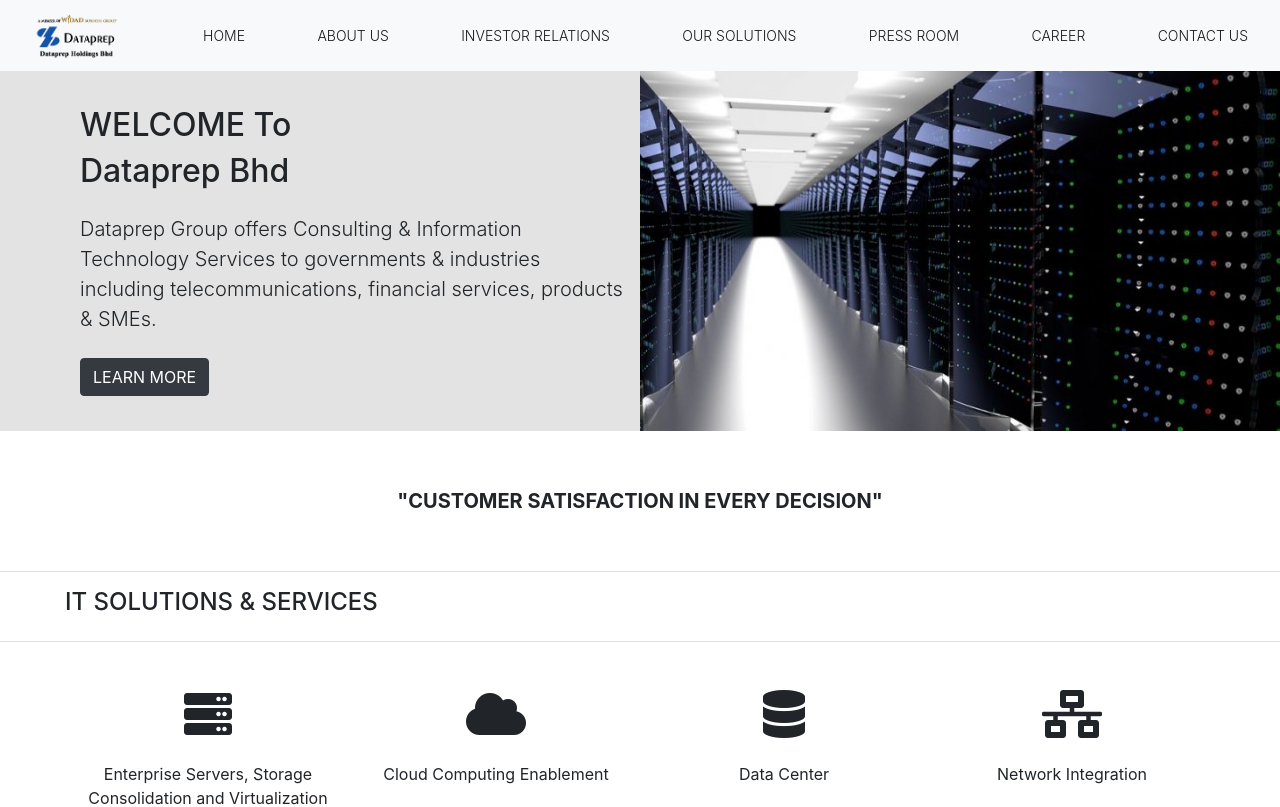
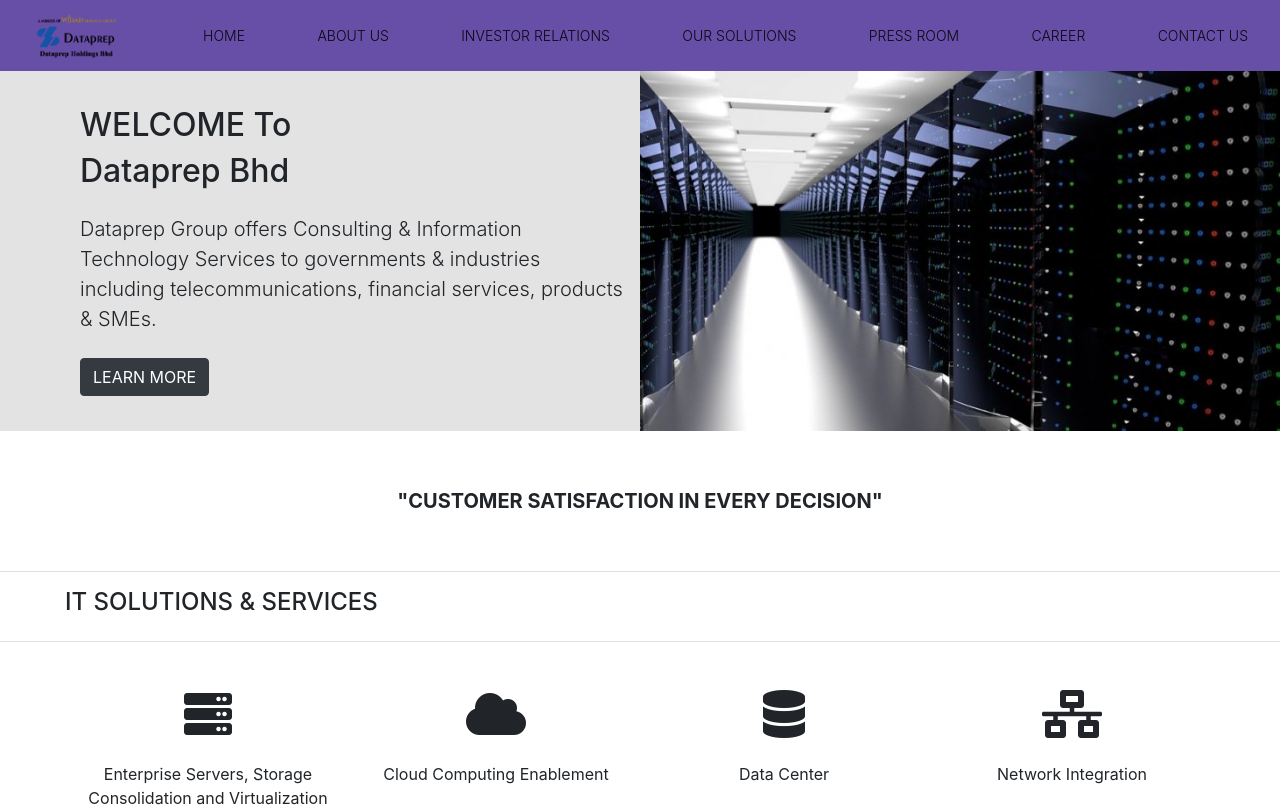
Before and after one commit to nursyahmah/dataprep-portal-prototype, a Next.js app: page / in a window 1280 px wide. Shown: the top 807 px of the page. Built offline with nearby package versions, Linux system fonts and the light colour scheme.

Commit message:
top menu change

```diff
--- a/components/BrowserTopMenu.js
+++ b/components/BrowserTopMenu.js
@@ -3,7 +3,7 @@
 const BrowserTopMenu = () => {
     return (
 <>
-    <nav className="navbar navbar-light bg-light" style={{ position:"sticky", top: 0, zIndex:"999",background:"#674ea7" }}>
+    <nav className="navbar navbar-light" style={{ position:"sticky", top: 0, zIndex:"999", background:"#674ea7" }}>
           {/* Menu */}
         <div className="container-fluid p-0">
           <a className="navbar-brand">
```
